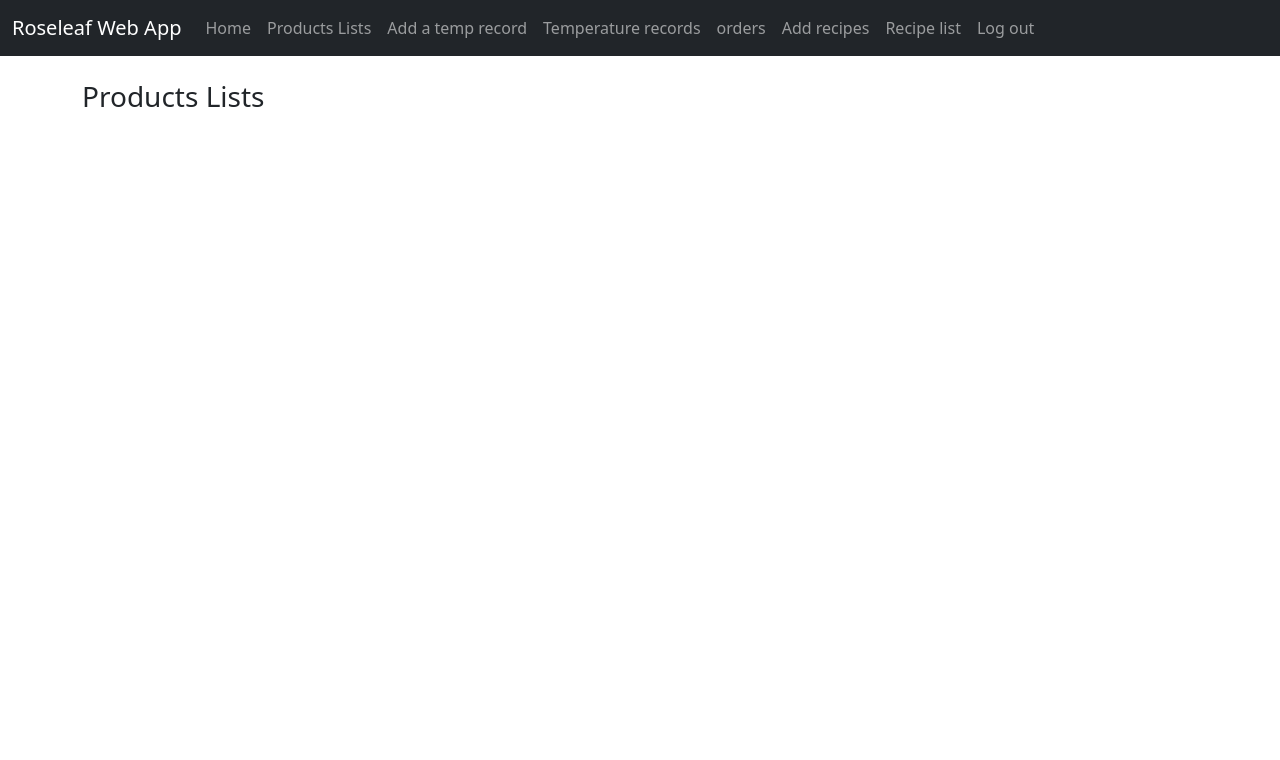
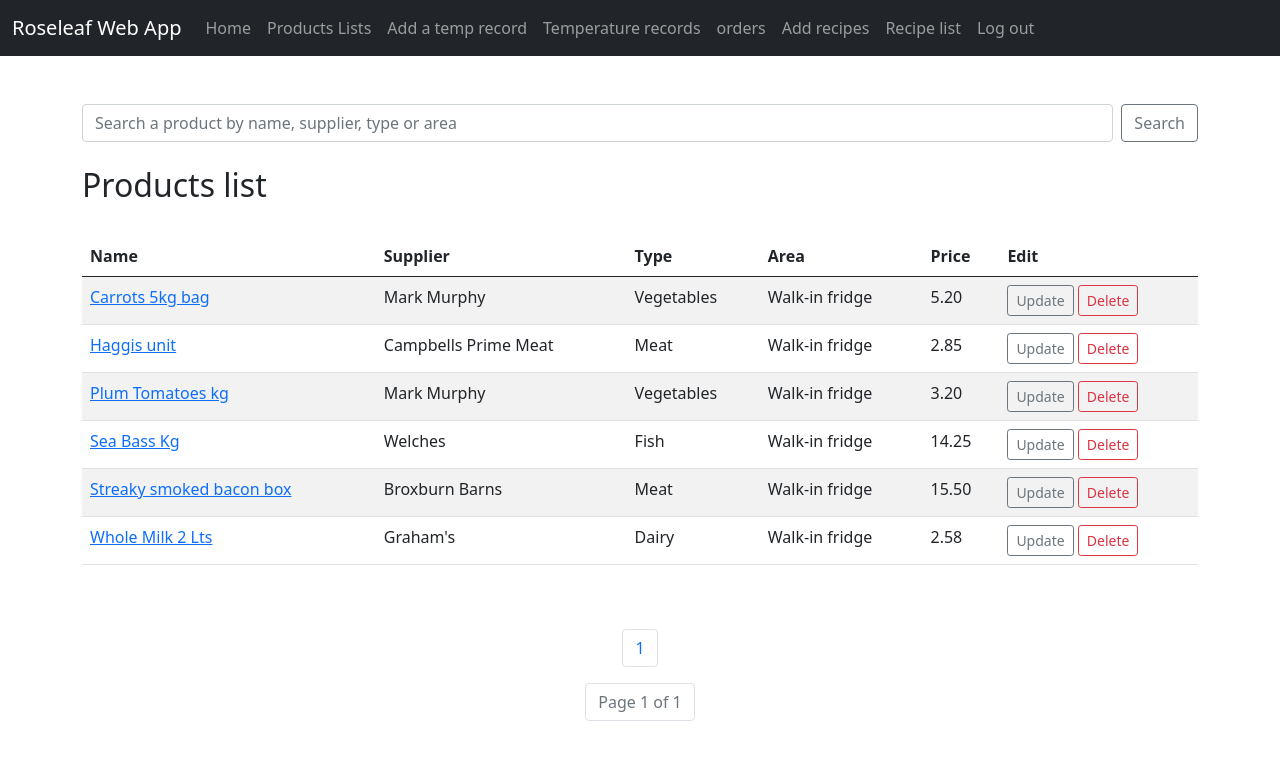
Before and after one commit to Rodolfo-Munoz/project_app, a Django app: page /products/ in a window 1280 px wide. Shown: the top 760 px of the page. Run offline with Django 3.2, Linux system fonts and the light colour scheme; data comes from the database, SQL or seed files in the repository.

Commit message:
product list page added

```diff
--- a/project_app/urls.py
+++ b/project_app/urls.py
@@ -35,4 +35,5 @@ urlpatterns = [
     path('temp_records/', views.temp_records, name='temp_records'),
     path('show_temp_record/<temp_record_id>', views.show_temp_record, name='show_temp_record'),
     path('delete_temp_record/<temp_record_id>', views.delete_temp_record, name='delete_temp_record'),
+    path('show_product/<product_id>', views.show_product, name='show_product'),
 ]
--- a/roseleaf_app/templates/roseleaf_app/products.html
+++ b/roseleaf_app/templates/roseleaf_app/products.html
@@ -2,10 +2,85 @@
 
 {% block content %}
 
-    <br><h3>Products Lists</h3>
+ <br><br>
+    <form class="d-flex" method="post" action="">
+        {% csrf_token %}
+        <input class="form-control me-2" type="search"
+               placeholder="Search a product by name, supplier, type or area " aria-label="Search" name="searched">
+        <button class="btn btn-outline-secondary" type="submit">Search</button>
+
+    </form>
+
+
+
+    <br/>
+    <h2>Products list</h2>
+    <br>
+    <table class="table table-hover table-striped ">
+    <thead>
+            <tr>
+                <th scope="col">Name</th>
+                <th scope="col">Supplier</th>
+                <th scope="col">Type</th>
+                <th scope="col">Area</th>
+                <th scope="col">Price</th>
+                <th scope="col">Edit</th>
+            </tr>
+        </thead>
+    {% for product in product_page %}
+
+
+        <tr>
+            <td><a href="{% url 'show_product' product.id %}">{{ product.name }}</a></td>
+            <td>{{ product.supplier }}</td>
+            <td>{{ product.product_type }}</td>
+            <td>{{ product.area }}</td>
+            <td>{{ product.price }}</td>
+
+            <td><a href=""
+                   class="btn btn-outline-secondary btn-sm"> Update </a>
+                <a href=""
+                   class="btn btn-outline-danger btn-sm"> Delete  </a>
+            </td>
+        </tr>
+
+    {% endfor %}
+    </table>
+    <br><br>
+    <nav aria-label="Page navigation example">
+    <ul class="pagination justify-content-center">
+
+
+    {% if product_page.has_previous %}
+        <li class="page-item"><a class="page-link" href="?page=1" >&laquo; First  </a></li>
+        <li class="page-item"><a class="page-link" href="?page={{ product_page.previous_page_number }}">Previous page</a></li>
+
+
+
+    {% endif %}
 
 
 
 
+    {% for i in nums %}
+
+        <li class="page-item"><a class="page-link" href="?page={{ forloop.counter }}">{{ forloop.counter }}</a></li>
+
+    {% endfor %}
+
+    {% if product_page.has_next%}
+        <li class="page-item"> <a class="page-link" href="?page={{ product_page.next_page_number }}">Next page</a></li>
+        <li class="page-item"><a class="page-link" href="?page={{ product_page.paginator.num_pages }}">Last &raquo;</a></li>
+
+
+    {% endif %}
+
+    </ul>
+    <ul class="pagination justify-content-center">
+    <li class="page-item disabled"><a class="page-link" href="#">Page {{ product_page.number }} of {{ product_page.paginator.num_pages }}</a></li>
+    </ul>
+    </nav>
+
+
 
 {% endblock %}
--- a/roseleaf_app/views.py
+++ b/roseleaf_app/views.py
@@ -2,7 +2,7 @@ from django.contrib.auth import authenticate
 from django.contrib.auth.forms import AuthenticationForm
 from django.shortcuts import render, redirect
 from django.http import HttpResponseRedirect, HttpResponse
-from .models import Recipe, TempRecords
+from .models import Recipe, TempRecords, Product
 from .forms import RecipeForm, TempForm
 
 # Pagination imports
@@ -62,11 +62,24 @@ def temperatures(request):
     return render(request, 'roseleaf_app/temperatures.html', {'form': form, 'submitted': submitted})
 
 
+def products(request):
+    product_list = Product.objects.all()
+
+    # Set up pagination
+    p = Paginator(Product.objects.all().order_by('name', 'supplier', 'product_type', 'area'), 8)
+    page = request.GET.get('page')
+    product_page = p.get_page(page)
+    nums = 'a' * product_page.paginator.num_pages
+
+    return render(request, 'roseleaf_app/products.html',
+                  {'product_list': product_list,
+                   'product_page': product_page,
+                   'nums': nums})
 
 
-
-def products(request):
-    return render(request, 'roseleaf_app/products.html', {})
+def show_product(request, product_id):
+    product = Product.objects.get(pk=product_id)
+    return render(request, 'roseleaf_app/show_product.html', {'product' : product})
 
 
 def orders(request):
```
Also changed, not shown: roseleaf_app/templates/roseleaf_app/show_product.html (added, +33 -0 lines).
